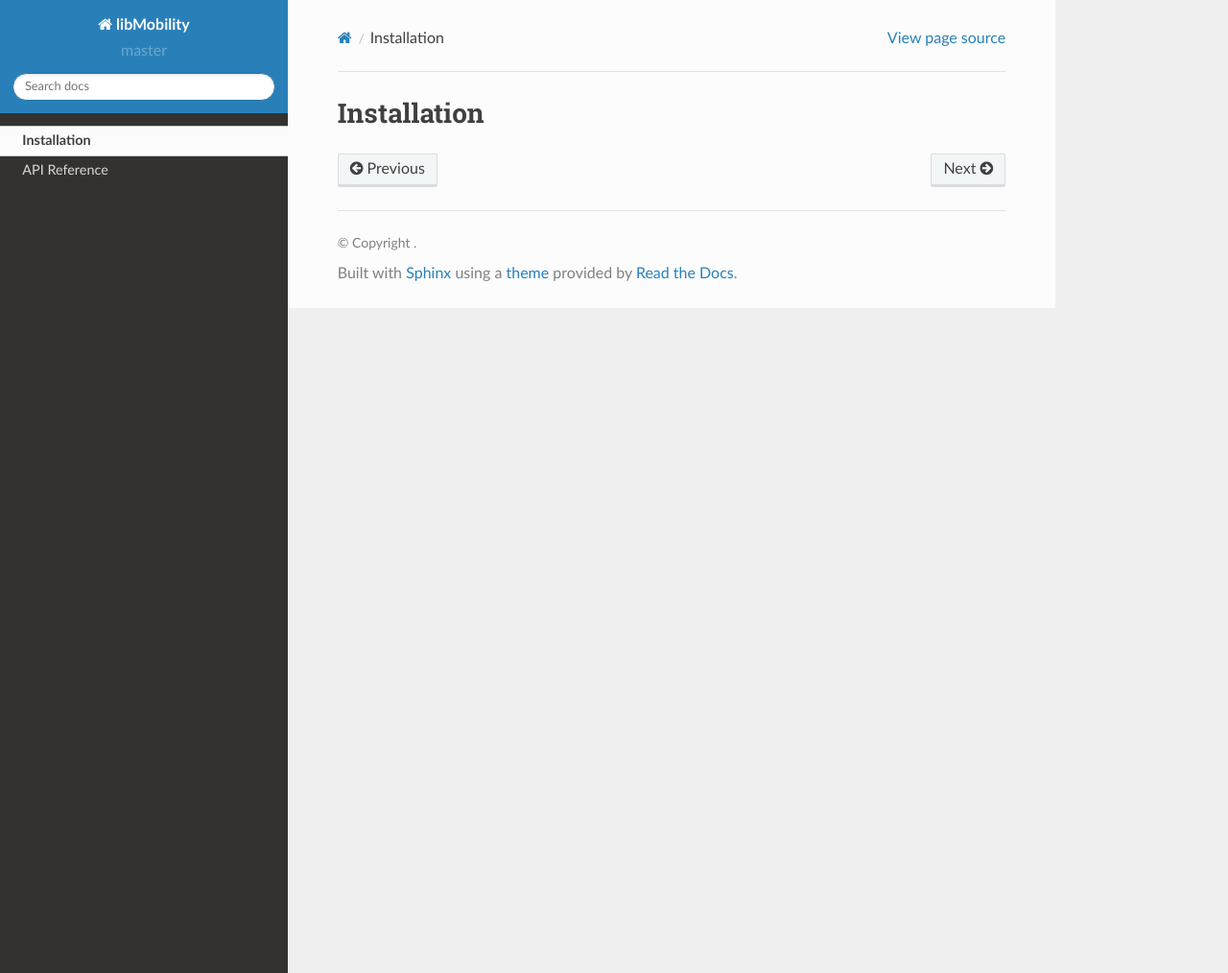
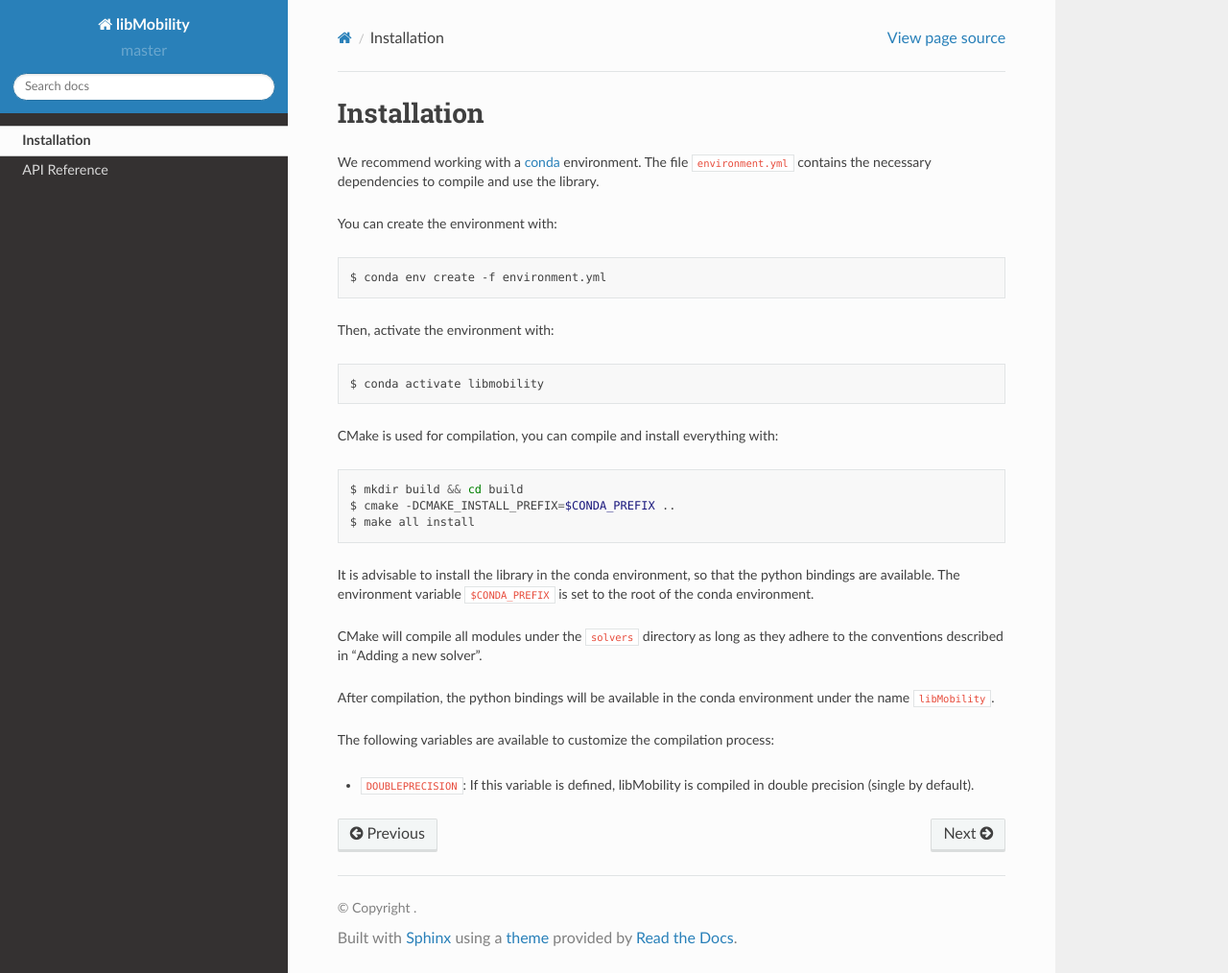
Before and after one commit to stochasticHydroTools/libMobility, a Sphinx documentation site: the page built from docs/source/installation.rst, in a window 1280 px wide and 1014 px high. Shown: the whole window at 96% size. Built offline with Sphinx 7.4.7 and the Read the Docs theme 2.0.0, drawn with Linux system fonts in a browser that asks for light colours; pages that are not in the unit, such as notebooks, are missing from menus.

Commit message:
Add installation instructions

```diff
--- a/docs/source/installation.rst
+++ b/docs/source/installation.rst
@@ -1,2 +1,34 @@
 Installation
 ============
+
+We recommend working with a `conda <https://docs.conda.io/en/latest/>`_ environment. The file ``environment.yml`` contains the necessary dependencies to compile and use the library.
+
+You can create the environment with:
+
+.. code-block:: shell
+
+    $ conda env create -f environment.yml
+
+Then, activate the environment with:
+
+.. code-block:: shell
+
+    $ conda activate libmobility
+
+CMake is used for compilation, you can compile and install everything with:
+
+.. code-block:: shell
+
+    $ mkdir build && cd build
+    $ cmake -DCMAKE_INSTALL_PREFIX=$CONDA_PREFIX ..
+    $ make all install
+
+It is advisable to install the library in the conda environment, so that the python bindings are available. The environment variable ``$CONDA_PREFIX`` is set to the root of the conda environment.
+
+CMake will compile all modules under the ``solvers`` directory as long as they adhere to the conventions described in "Adding a new solver".
+
+After compilation, the python bindings will be available in the conda environment under the name ``libMobility``.
+
+The following variables are available to customize the compilation process:
+
+- ``DOUBLEPRECISION``: If this variable is defined, libMobility is compiled in double precision (single by default).
```
